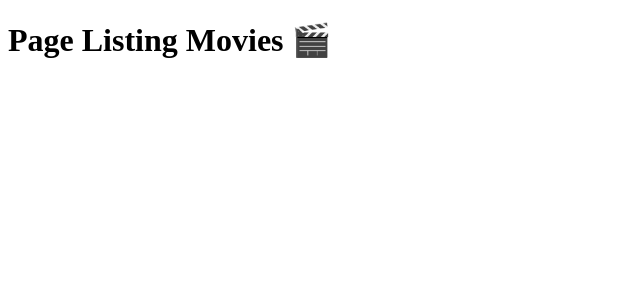
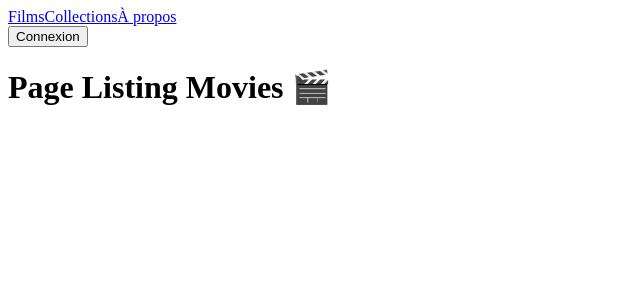
Before and after one commit to rdesfonds-campus/site-movie, a Vue app: page / in a window 1280 px wide. Shown: the top 300 px of the page, without its empty margins (0-640 px from the left). Built offline with nearby package versions, Linux system fonts and the light colour scheme.

Commit message:
feat: créer composant AppNavbar (#1)

```diff
--- a/src/components/AppNavbar.vue
+++ b/src/components/AppNavbar.vue
@@ -0,0 +1,15 @@
+<template>
+  <nav>
+    <div class="nav-links">
+      <RouterLink to="/">Films</RouterLink>
+      <RouterLink to="/">Collections</RouterLink>
+      <RouterLink to="/">À propos</RouterLink>
+    </div>
+    <RouterLink to="/login">
+      <button>Connexion</button>
+    </RouterLink>
+  </nav>
+</template>
+
+<script setup>
+</script>
--- a/src/views/MovieListing.vue
+++ b/src/views/MovieListing.vue
@@ -1,11 +1,10 @@
 <template>
   <div>
+    <AppNavbar />
     <h1>Page Listing Movies 🎬</h1>
   </div>
 </template>
 
 <script setup>
+import AppNavbar from '@/components/AppNavbar.vue'
 </script>
-
-<style scoped>
-</style>
```
